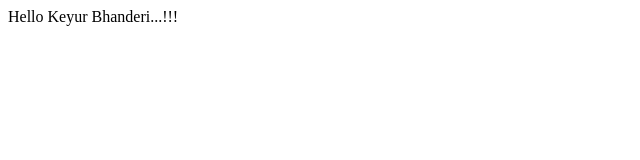
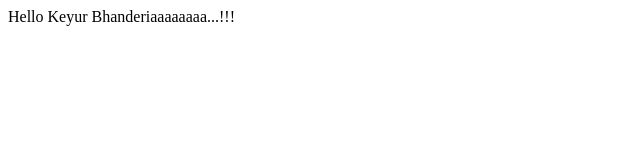
Before and after one commit to keyurbhanderi/SimpleDemoEx, a plain HTML site: page SimpleDemo/WebContent/index.html in a window 1280 px wide. Shown: the full height of the page, 0-640 px from the left. Drawn offline with Linux system fonts and the light colour scheme.

Commit message:
ssssssss

```diff
--- a/SimpleDemo/WebContent/index.html
+++ b/SimpleDemo/WebContent/index.html
@@ -5,6 +5,6 @@
 <title>Insert title here</title>
 </head>
 <body>
-Hello Keyur Bhanderi...!!!
+Hello Keyur Bhanderiaaaaaaaa...!!!
 </body>
 </html>
```
